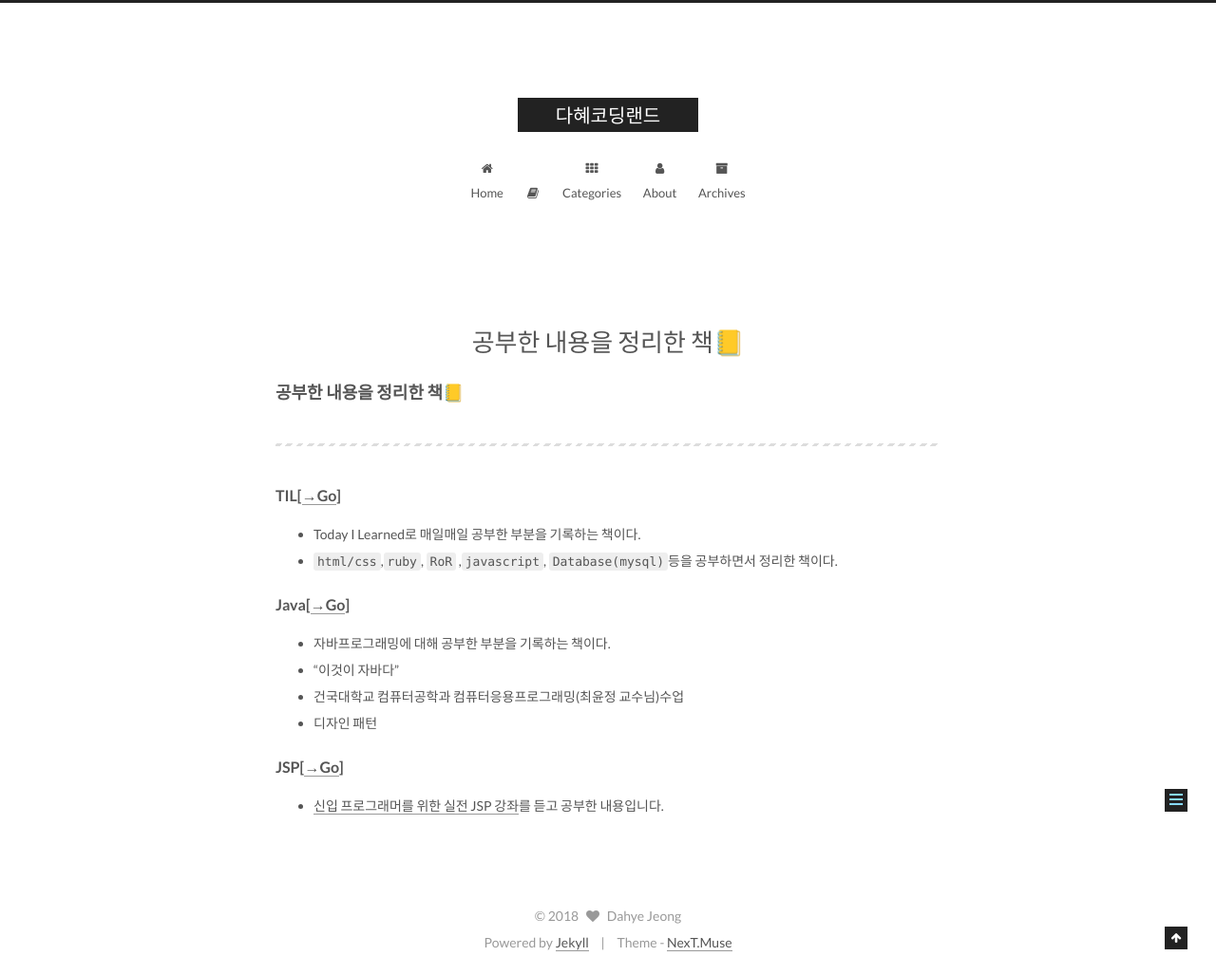
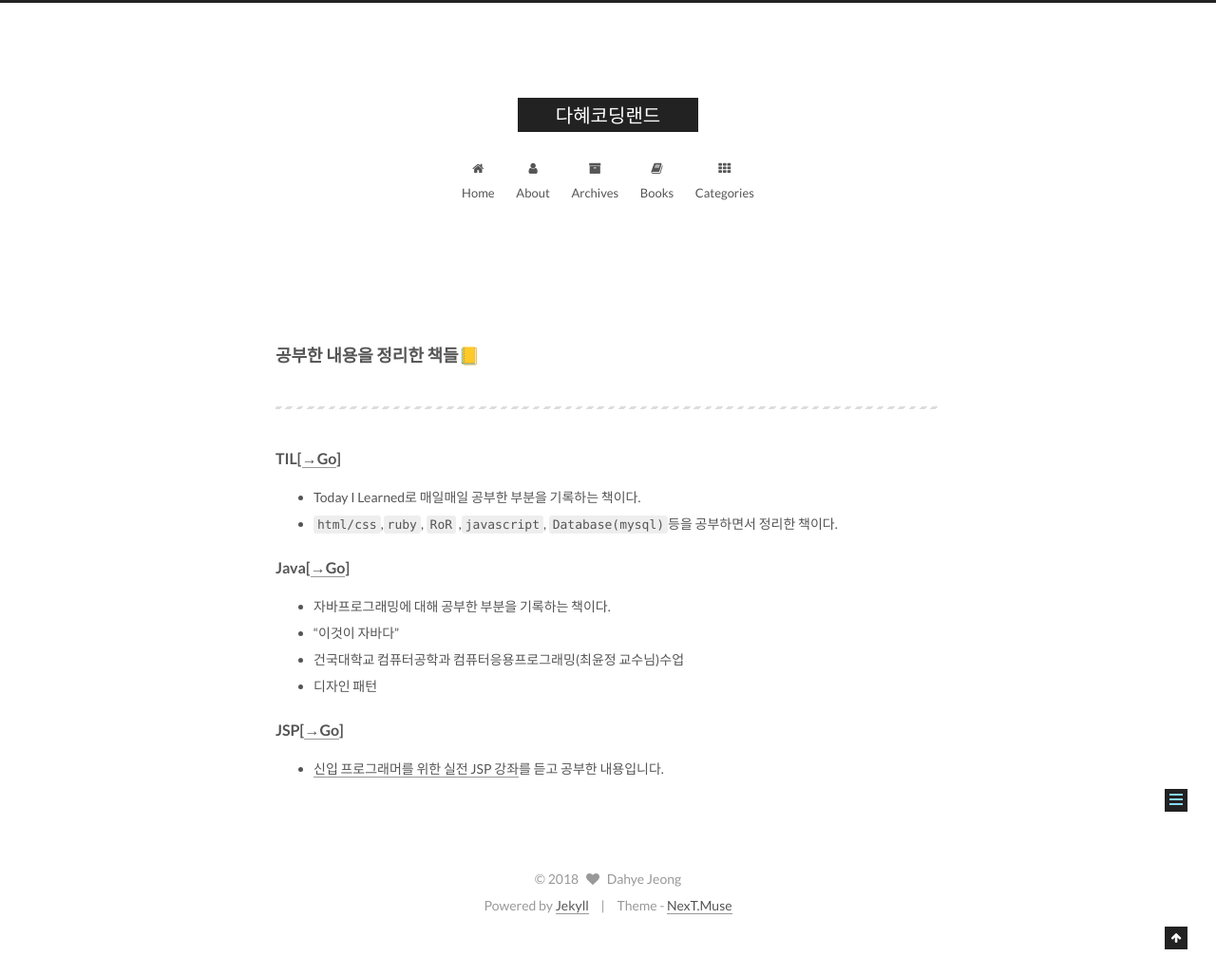
Before and after one commit to dh00023/dh00023.github.io, a Jekyll site: the page built from books/index.md, in a window 1280 px wide. Shown: the whole page at 95% size. Built offline with Jekyll 4.4.1, drawn with Linux system fonts in a browser that asks for light colours; our own code applies the rules of GitHub Pages for plain Markdown files.

Commit message:
오류수정

```diff
--- a/_config.yml
+++ b/_config.yml
@@ -117,11 +117,11 @@ index_with_subtitle: false
 # When running the site in a subdirectory (e.g. domain.tld/blog), remove the leading slash (/archives -> archives)
 menu:
   home: /
-  book: /books/
-  categories: /categories/
   about: /about/
   archives: /archives/
-  #tags: /tags/
+  books: /books/
+  categories: /categories/
+  # tags: /tags/
   #sitemap: /sitemap.xml
   #commonweal: /404.html
 
@@ -135,6 +135,7 @@ menu_icons:
   enable: true
   #KeyMapsToMenuItemKey: NameOfTheIconFromFontAwesome
   home: home
+  books: book
   about: user
   categories: th
   schedule: calendar
@@ -142,7 +143,6 @@ menu_icons:
   archives: archive
   sitemap: sitemap
   commonweal: heartbeat
-  book: book
 
 
 
--- a/_data/languages/en.yml
+++ b/_data/languages/en.yml
@@ -7,6 +7,7 @@ title:
   categories: Categories
   tags: Tags
   about: About
+  books: Books
 
 author: Author
 
@@ -20,6 +21,7 @@ menu:
   schedule: Schedule
   sitemap: Sitemap
   commonweal: Commonweal 404
+  books: Books
 
 sidebar:
   overview: Overview
--- a/books/index.md
+++ b/books/index.md
@@ -3,7 +3,7 @@ layout: page
 type: books
 ---
 
-### 공부한 내용을 정리한 책📒
+<h3> 공부한 내용을 정리한 책들📒</h3>
 
 <hr>
 
```
